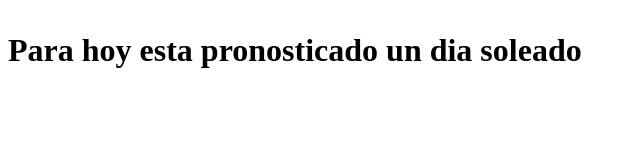
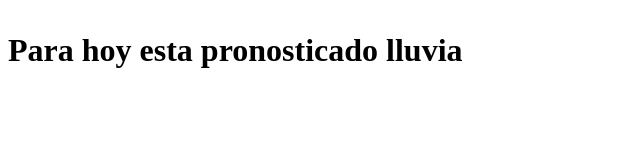
Before and after one commit to BrunoGarcia1973/repositiorioGIT-1-, a plain HTML site: page Mensaje-1.html in a window 1280 px wide. Shown: the whole page, without its empty margins (0-640 px from the left). Drawn offline with Linux system fonts and the light colour scheme.

Commit message:
rama main

```diff
--- a/Mensaje-1.html
+++ b/Mensaje-1.html
@@ -5,7 +5,7 @@
 </head>
 <body>
 
- <h1><p>Para hoy esta pronosticado un dia soleado</p></h1>
+ <h1><p>Para hoy esta pronosticado lluvia</p></h1>
 
 
 </body>
```
